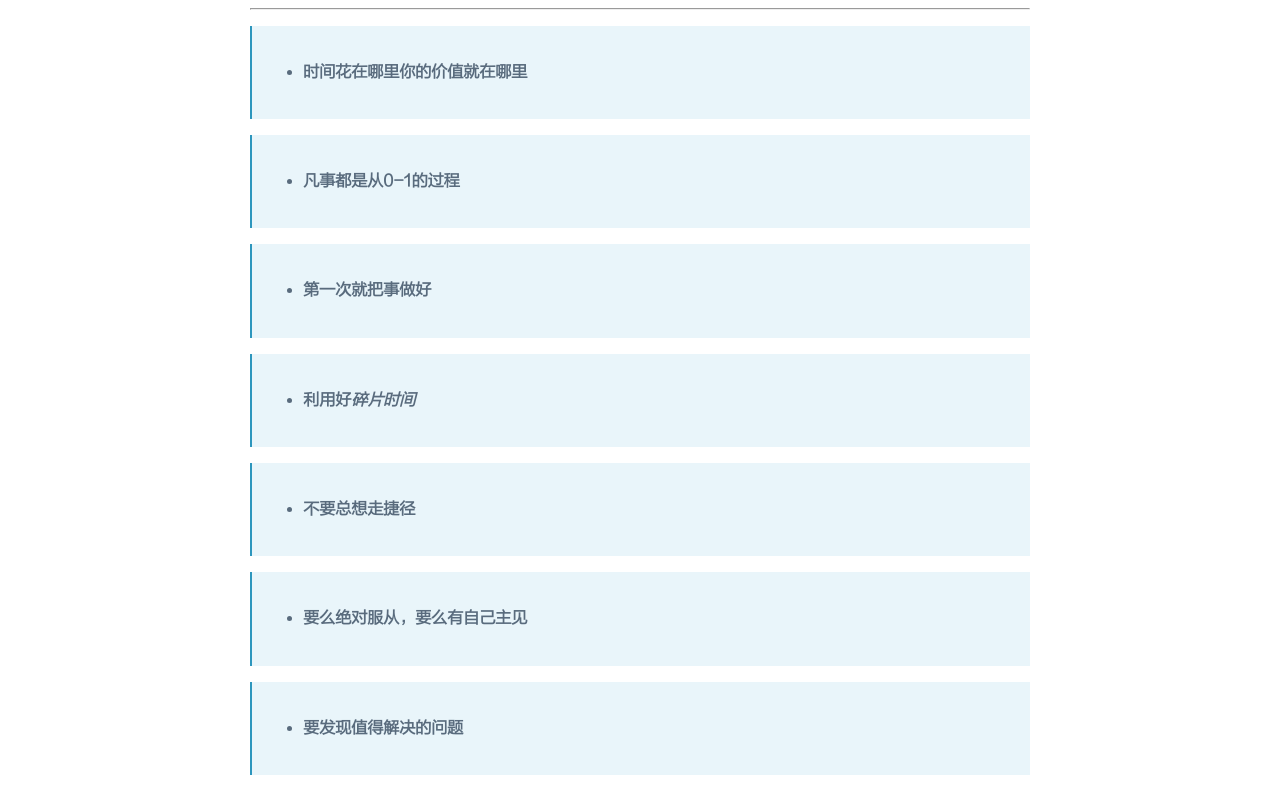
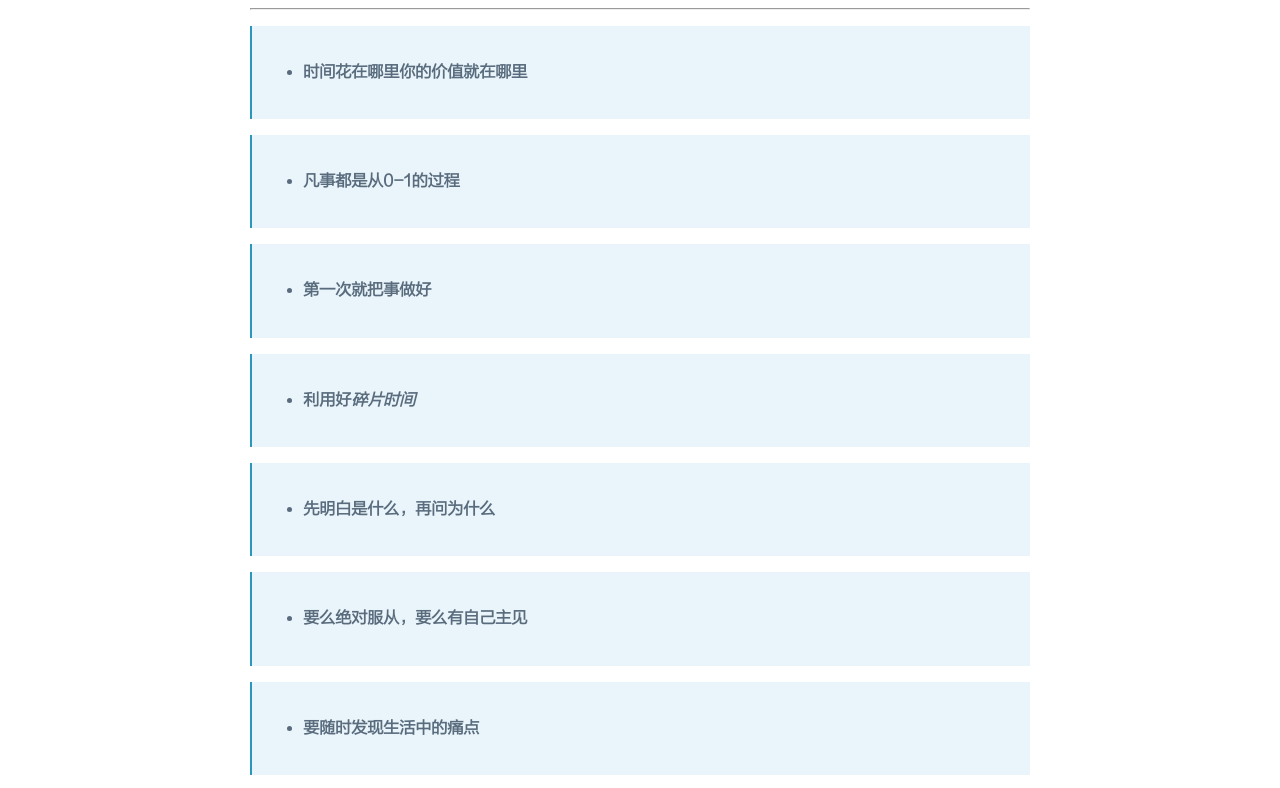
Before and after one commit to mzgirl1226/mzgirl1226.github.io, a plain HTML site: page Quotations/index.html in a window 1280 px wide. Shown: the part 149-937 px from the top of the page. Drawn offline with nearby package versions, Linux system fonts and the light colour scheme; some packages are replaced by stand-ins of ours.

Commit message:
Site updated: 2019-11-14 17:07:56

```diff
--- a/Quotations/index.html
+++ b/Quotations/index.html
@@ -179,12 +179,17 @@
 </blockquote>
 <blockquote>
 <ul>
-<li><strong>不要总想走捷径</strong></li>
+<li><strong>先明白是什么，再问为什么</strong></li>
 </ul>
 </blockquote>
 <blockquote>
 <ul>
 <li><strong>要么绝对服从，要么有自己主见</strong></li>
+</ul>
+</blockquote>
+<blockquote>
+<ul>
+<li><strong>要随时发现生活中的痛点</strong></li>
 </ul>
 </blockquote>
 <blockquote>
```
